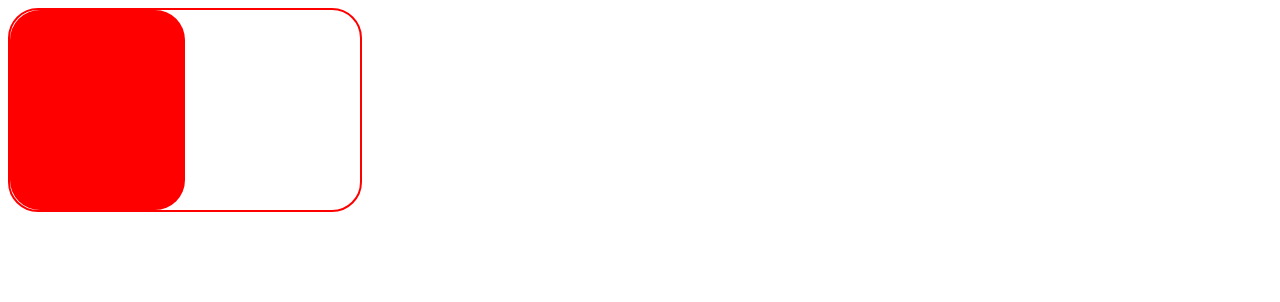
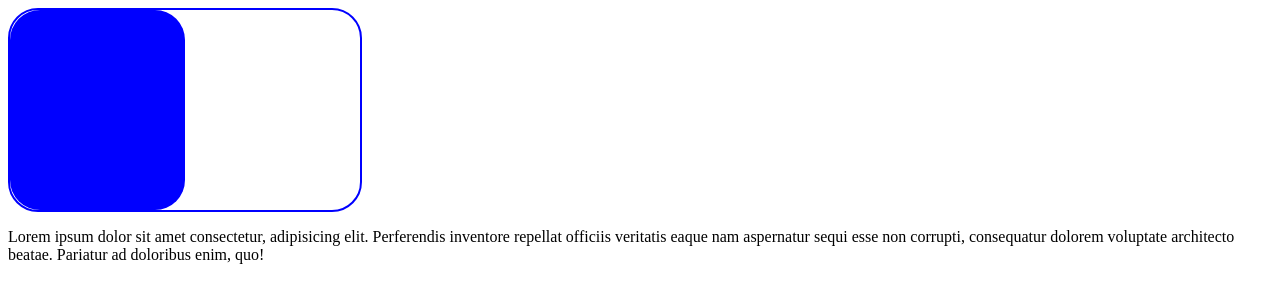
Before and after one commit to IlyaDem/F11, a plain HTML site: page index.html in a window 1280 px wide. Drawn offline with Linux system fonts and the light colour scheme.

Commit message:
Version02

```diff
--- a/css/styles.css
+++ b/css/styles.css
@@ -6,13 +6,13 @@ label{cursor: pointer;}
 	width: 350px;
 	height: 200px;
 	border-radius: 30px;
-	border: 2px solid red;
+	border: 2px solid blue;
 }
 .box{
 	width: 50%;
 	height: 100%;
 	border-radius: 30px;
-	background: red;
+	background: blue;
 }
 input:checked + label > .box_wrap {
 	border-color: green
--- a/index.html
+++ b/index.html
@@ -13,8 +13,7 @@
 		</label>
 	</form>
 
-	<p></p>
-	<span></span>
+	<p>Lorem ipsum dolor sit amet consectetur, adipisicing elit. Perferendis inventore repellat officiis veritatis eaque nam aspernatur sequi esse non corrupti, consequatur dolorem voluptate architecto beatae. Pariatur ad doloribus enim, quo!</p>
 
 </body>
 </html>
```
